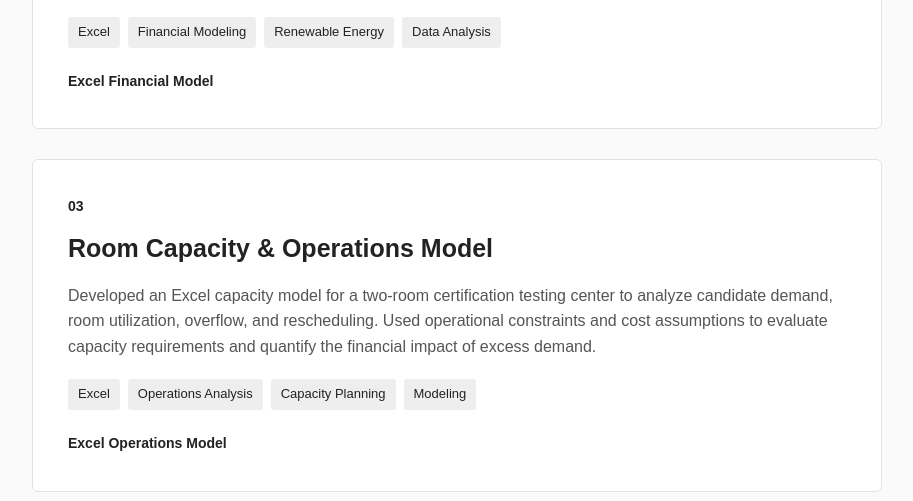
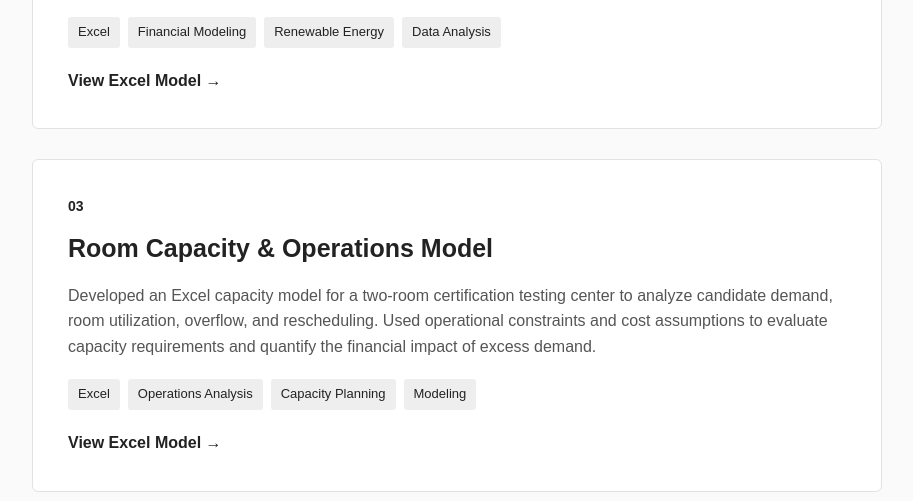
Before and after one commit to sasha-abramsky/sasha-abramsky.github.io, a plain HTML site: page index.html in a window 1280 px wide. Shown: the part 2348-2849 px from the top of the page, without its empty margins (183-1096 px from the left). Drawn offline with Linux system fonts and the light colour scheme.

Commit message:
Update index.html

```diff
--- a/index.html
+++ b/index.html
@@ -174,9 +174,10 @@
                 <span>Data Analysis</span>
             </div>
 
-            <span class="project-note">
-                Excel Financial Model
-            </span>
+           <a href="Solar%20Farm%20Solo%20Run-Through.xlsx"
+               class="project-link">
+                View Excel Model →
+            </a>
 
         </div>
 
@@ -203,9 +204,10 @@
                 <span>Modeling</span>
             </div>
 
-            <span class="project-note">
-                Excel Operations Model
-            </span>
+          <a href="Room%20Capacity%20Model.xlsx"
+            class="project-link">
+            View Excel Model →
+        </a>
 
         </div>
 
```
